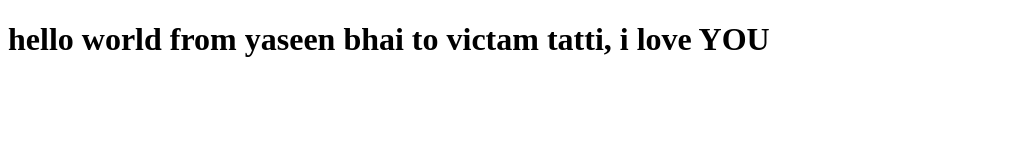
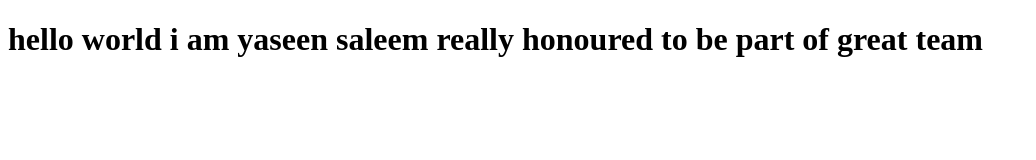
Before and after one commit to yaseenbinsaleem/bootcamp-class1, a plain HTML site: page index.html in a window 1280 px wide. Shown: the whole page, without its empty margins (0-1036 px from the left). Drawn offline with Linux system fonts and the light colour scheme.

Commit message:
final text

```diff
--- a/index.html
+++ b/index.html
@@ -7,7 +7,7 @@
     <title>Document</title>
 </head>
 <body>
-    <h1>hello world from yaseen bhai to victam tatti, i love YOU</h1>
+    <h1>hello world i am yaseen saleem really honoured to be part of great team</h1>
 </body>
 
 </html>
```
